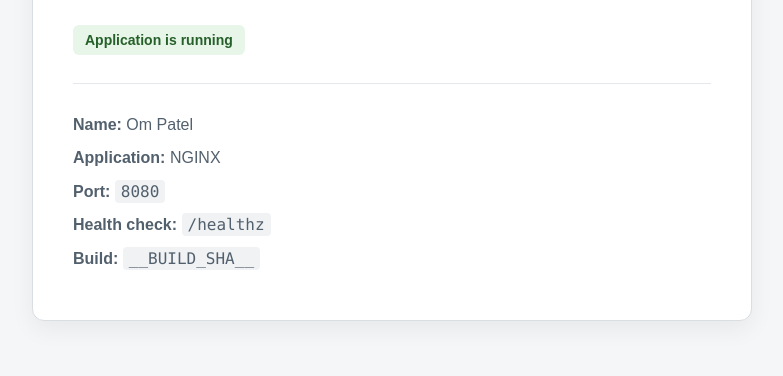
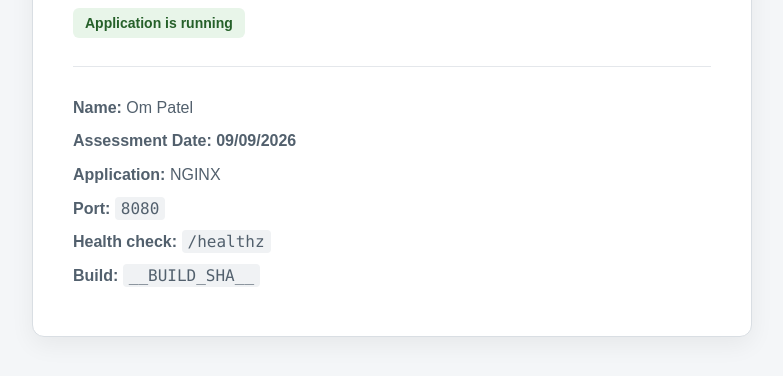
Before and after one commit to ompatel-2004/devops-intern-final, a plain HTML site: page app/index.html in a window 1280 px wide. Shown: the part 314-690 px from the top of the page, without its empty margins (248-1031 px from the left). Drawn offline with Linux system fonts and the light colour scheme.

Commit message:
Update index.html

```diff
--- a/app/index.html
+++ b/app/index.html
@@ -86,6 +86,7 @@
 
         <section class="details">
             <p><strong>Name:</strong> Om Patel</p>
+            <p><strong>Assessment Date: 09/09/2026</strong>
             <p><strong>Application:</strong> NGINX</p>
             <p><strong>Port:</strong> <code>8080</code></p>
             <p><strong>Health check:</strong> <code>/healthz</code></p>
```
